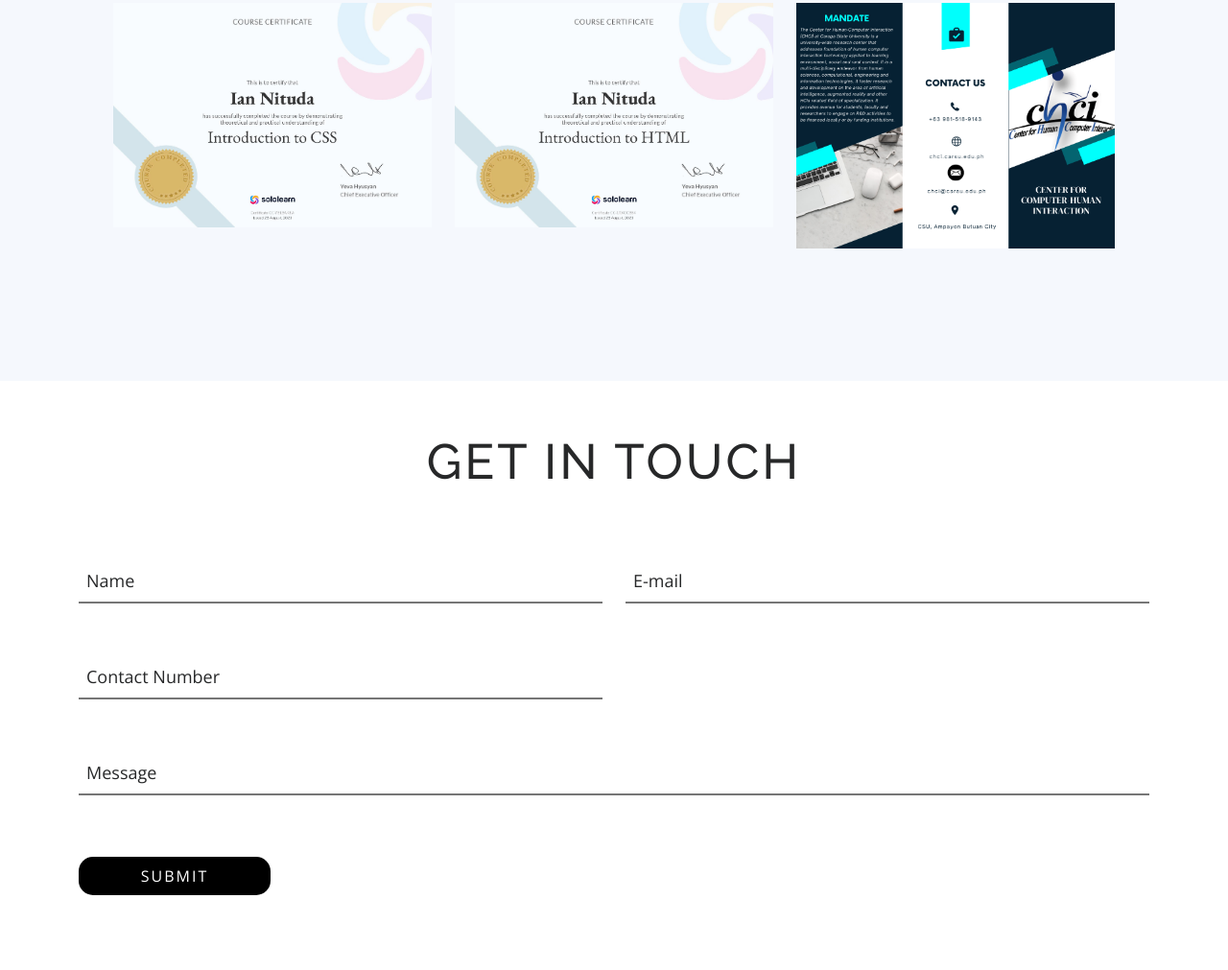
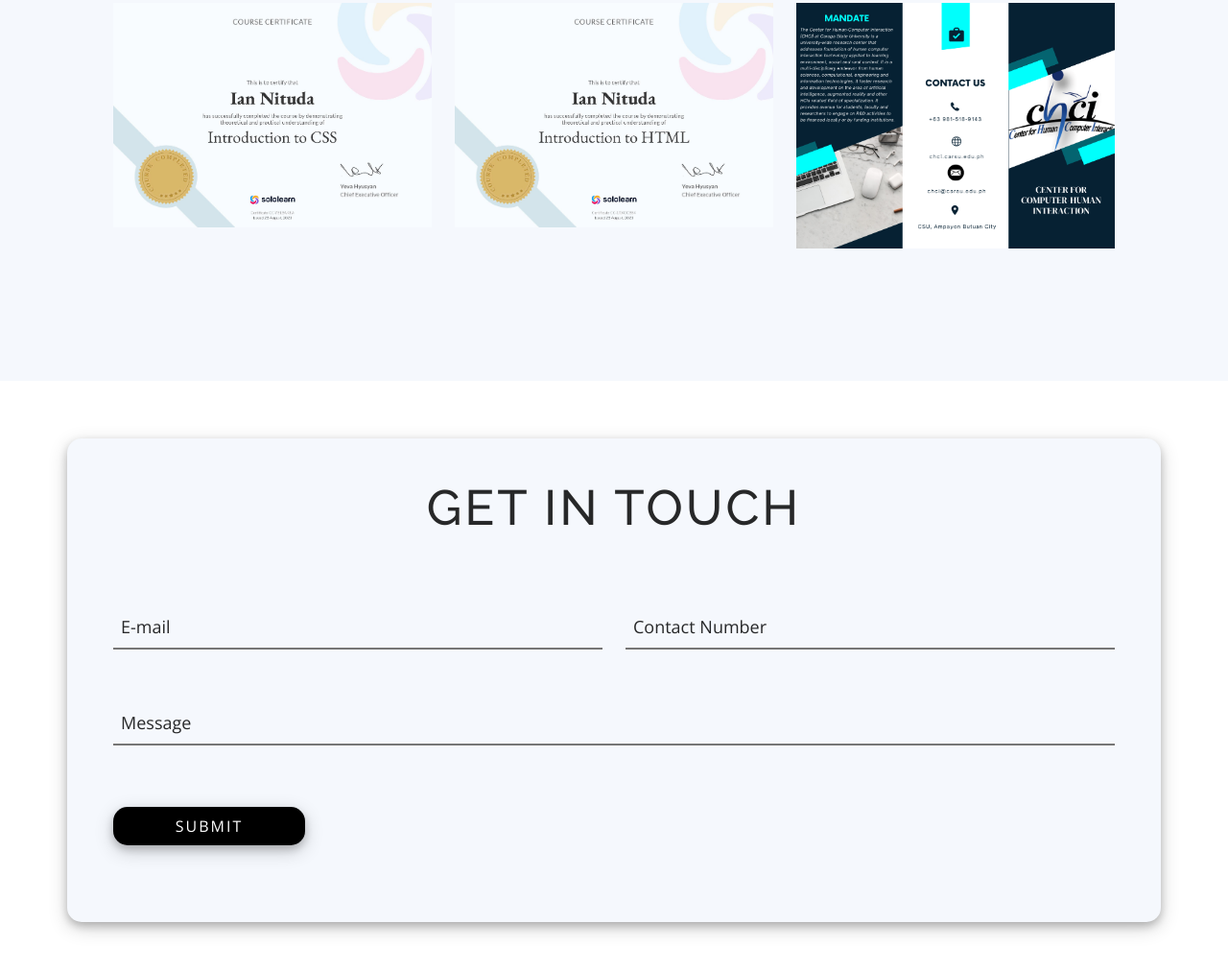
Before and after one commit to Iaaaaaaa/Iaaaaaaa.github.io, a plain HTML site: page index.html in a window 1280 px wide. Shown: the part 2266-3277 px from the top of the page at 96% size. Drawn offline with nearby package versions, Linux system fonts and the light colour scheme.

Commit message:
modified contact form

```diff
--- a/assets/css/style.css
+++ b/assets/css/style.css
@@ -618,6 +618,17 @@ section {
 /*--------------------------------------------------------------
 # Contact
 --------------------------------------------------------------*/
+.contact > .container {
+  border-radius: 15px;
+  box-shadow: 0 4px 8px 0 rgba(0, 0, 0, 0.2), 0 6px 20px 0 rgba(0, 0, 0, 0.19);
+}
+#but {
+  box-shadow: 0 4px 8px 0 rgba(0, 0, 0, 0.2), 0 6px 20px 0 rgba(0, 0, 0, 0.19);
+}
+#but:active {
+  background-color: #c7b814;
+  color: #000;
+}
 .contact .title {
   text-align: center;
   text-transform: uppercase;
--- a/index.html
+++ b/index.html
@@ -313,28 +313,24 @@
 <!-- End Portfolio Section -->
 
 <!-- ======= Contact Section ======= -->
-<section id="contact" class="contact">
-  <div class="container" data-aos="fade-up">
+<section id="contact" class="contact" >
+  <div id="form1" class="container py-5 px-5 section-bg" data-aos="fade-up" >
     <h1 class="title">Get in touch</h1>
     <form class="contact-form row" >
       <div class="form-field col-lg-6">
-        <input id="name" class="input-text js-input" type="text" required />
-        <label class="label" for="name">Name</label>
-      </div>
-      <div class="form-field col-lg-6">
-        <input id="email" class="input-text js-input" type="email" required />
+        <input id="email" class="input-text js-input section-bg" type="email" required />
         <label class="label" for="email">E-mail</label>
       </div>
       <div class="form-field col-lg-6">
-        <input id="phone" class="input-text js-input" type="text" required />
+        <input id="phone" class="input-text js-input section-bg" type="text" required />
         <label class="label" for="phone">Contact Number</label>
       </div>
       <div class="form-field col-lg-12">
-        <input id="message" class="input-text js-input" type="text" required />
+        <input id="message" class="input-text js-input section-bg" type="text" required />
         <label class="label" for="message">Message</label>
       </div>
       <div class="form-field col-lg-12">
-        <input class="submit-btn" type="submit" value="Submit" />
+        <input id="but" class="submit-btn" type="submit" value="Submit" />
       </div>
     </form>
   </div>
```
Also changed, not shown: assets/img/1111.jpg (added), assets/img/1222.jpg (added).
